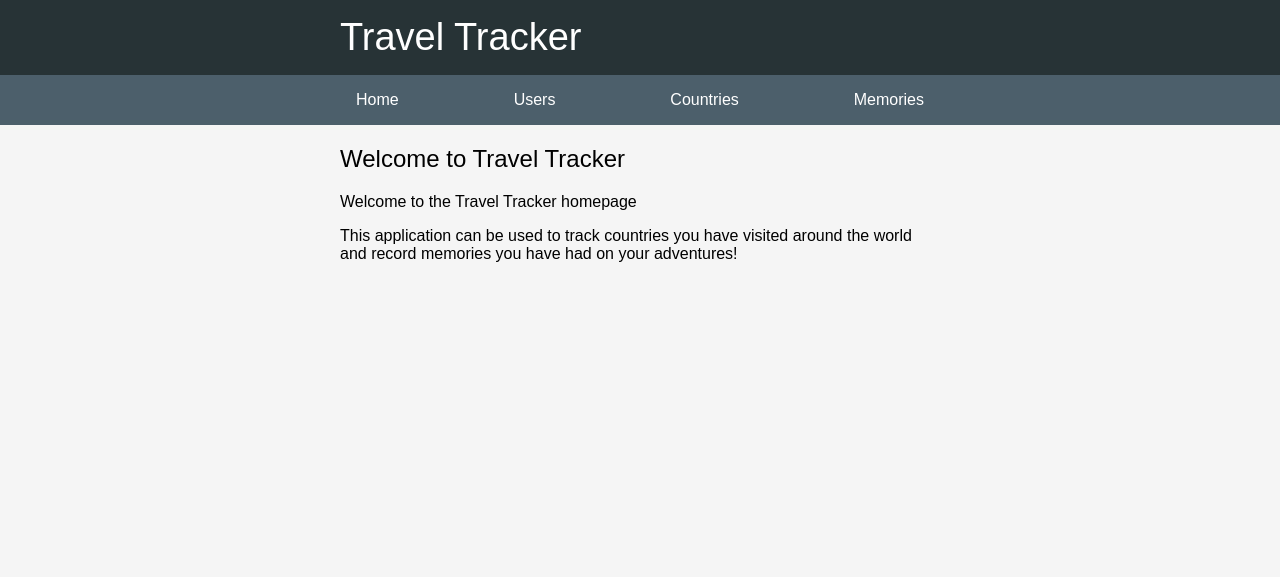
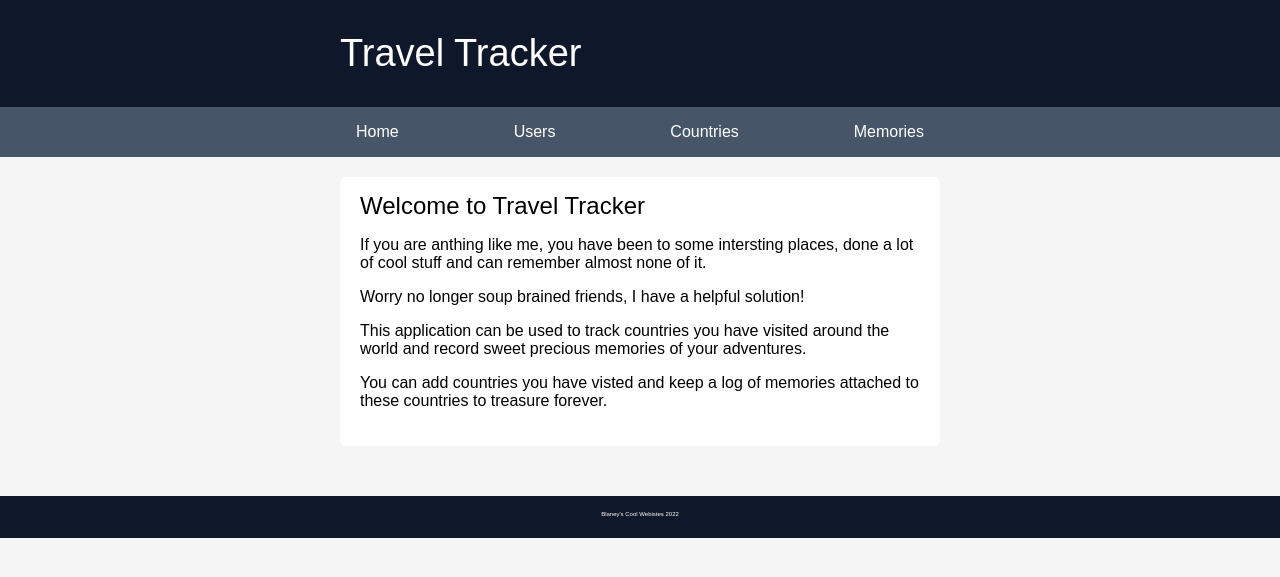
Before and after one commit to JBlaney93/TravelTracker, a Flask app: page / in a window 1280 px wide. Shown: the top 577 px of the page. Run offline with Flask 2, Linux system fonts and the light colour scheme.

Commit message:
additional styling added

```diff
--- a/static/css/main.css
+++ b/static/css/main.css
@@ -32,7 +32,7 @@ body {
 
 .add_button:hover {
     background-color: #1fc71f;
-    transition: all ease .3s;
+    transition: all ease .5s;
     cursor: pointer;
     font-size: 0.875rem;
 }
@@ -50,7 +50,7 @@ body {
 
 .delete_button:hover {
     background-color: #f45a3e;
-    transition: all ease .3s;
+    transition: all ease .5s;
     cursor: pointer;
     font-size: 0.875rem;
 }
@@ -67,8 +67,8 @@ body {
 }
 
 .view_button:hover {
-    background-color: rgb(64, 87, 207);
-    transition: all ease .3s;
+    background-color: #0079ef;
+    transition: all ease .5s;
     cursor: pointer;
     font-size: 0.875rem;
 }
@@ -76,9 +76,9 @@ body {
 /* header */
 
 .header {
-    background-color: #273336;
+    background-color: #0f172a;
     color: white;
-    padding: 1rem 0;
+    padding: 2rem 0;
 }
 
 .header__title {
@@ -88,7 +88,7 @@ body {
 }
 
 .nav-bar {
-    background-color: #4C5F6B;
+    background-color: #475569;
     position: sticky;
     top: 0;
     z-index: 100;
@@ -122,12 +122,36 @@ body {
     background-color: #aeaeae;
 }
 
+.footer {
+
+    background-color: #0f172a;
+    color:white;
+    padding: 15px;
+    margin-top: 50px;
+    display: flex;
+    align-items: center;
+}
+
+.footer__text {
+    margin-top: 0;
+    padding: 0;
+    font-size: 6px;
+}
+
 /* main */
 
 /* Homepage/index */
 
 .index-header {
     font-weight: 400;
+    margin: 10px 0;
+}
+
+.index-body {
+    background-color: white;
+    padding: 5px 20px 20px 20px;
+    margin-top: 20px;
+    border-radius: 6px;
 }
 
 /* Users */
@@ -256,9 +280,16 @@ body {
 /* Country */
 
 .country__header {
+    font-weight: 100;
+    font-size: 32px;
+    margin: 20px 0;
+    padding: 0;
+}
+
+.country__header-item {
     font-weight: 400;
     font-size: 22px;
-    margin: 10px 0;
+    margin: 0 0 10px 0;
     padding: 0;
 }
 
--- a/templates/base.html
+++ b/templates/base.html
@@ -33,5 +33,13 @@
                     {% endblock %}
         </div>
     </main>
+
+    <footer  class="footer">
+
+            <div class="container">
+                <p class="footer__text">Blaney's Cool Webistes 2022</p>
+            </div>
+
+    </footer>
 </body>
 </html>
--- a/templates/index.html
+++ b/templates/index.html
@@ -1,11 +1,14 @@
 {% extends 'base.html' %}
 
 {% block content %}
+<section class="index-body">
     <h2 class="index-header">Welcome to Travel Tracker</h2>
 
-    <section class="index-body">
-        <p>Welcome to the Travel Tracker homepage</p>
-        <p>This application can be used to track countries you have visited around the world and record memories you have had on your adventures!</p>
 
+        <p>If you are anthing like me, you have been to some intersting places, done a lot of cool stuff and can remember almost none of it.</p>
+        <p>Worry no longer soup brained friends, I have a helpful solution!</p>
+        <p>This application can be used to track countries you have visited around the world and record sweet precious memories
+            of your adventures.</p>
+        <p>You can add countries you have visted and keep a log of memories attached to these countries to treasure forever.</p>
     </section>
 {% endblock %}
```
Also changed, not shown: templates/countries/country.html (+15 -7 lines), templates/countries/edit.html (+9 -7 lines), templates/users/edit.html (+4 -3 lines).
